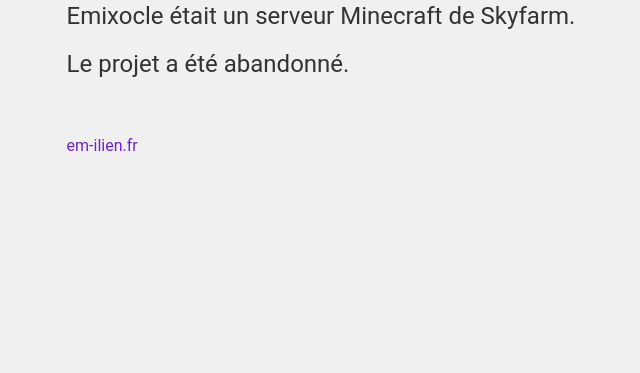
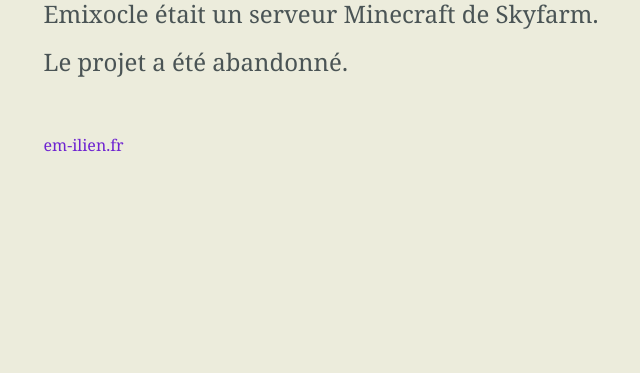
Before and after one commit to Em-ilien/emixocle-website, a website built with Vite: page index.html in a window 1280 px wide. Shown: the part 427-800 px from the top of the page, without its empty margins (319-959 px from the left). Built offline with nearby package versions, Linux system fonts and the light colour scheme.

Commit message:
change text font and color

```diff
--- a/style.css
+++ b/style.css
@@ -1,9 +1,11 @@
+@import url("https://fonts.googleapis.com/css2?family=Noto+Serif:ital,wght@0,100..900;1,100..900&display=swap");
+
 body {
-  font-family: "Roboto", sans-serif;
+  font-family: "Noto Serif", serif;
   margin: 0;
   padding: 0;
   height: 100vh;
-  background-color: #f0f0f0;
+  background-color: #ececdc;
   display: flex;
   align-items: center;
 }
@@ -59,7 +61,7 @@
   font-size: 1.5rem;
   margin: 0;
   line-height: 2em;
-  color: #333;
+  color: #4a5455;
 }
 
 footer {
```
